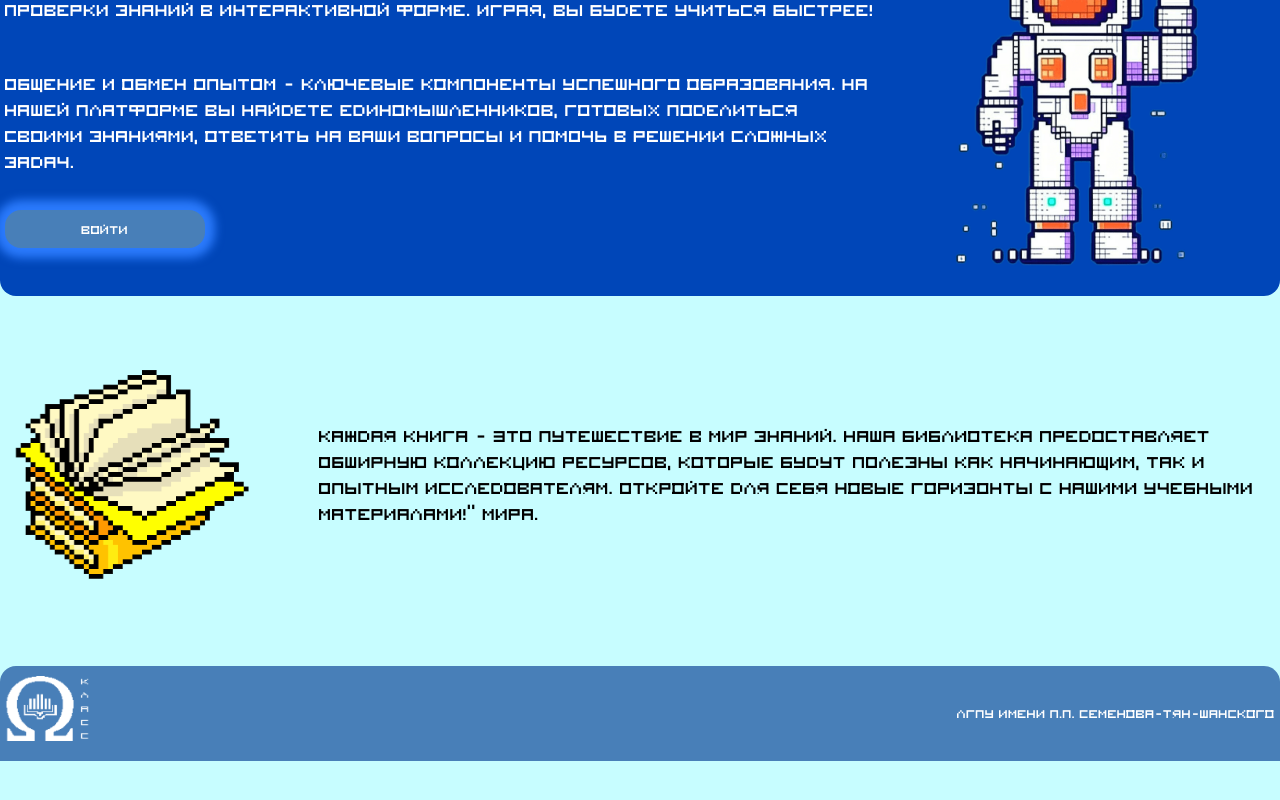
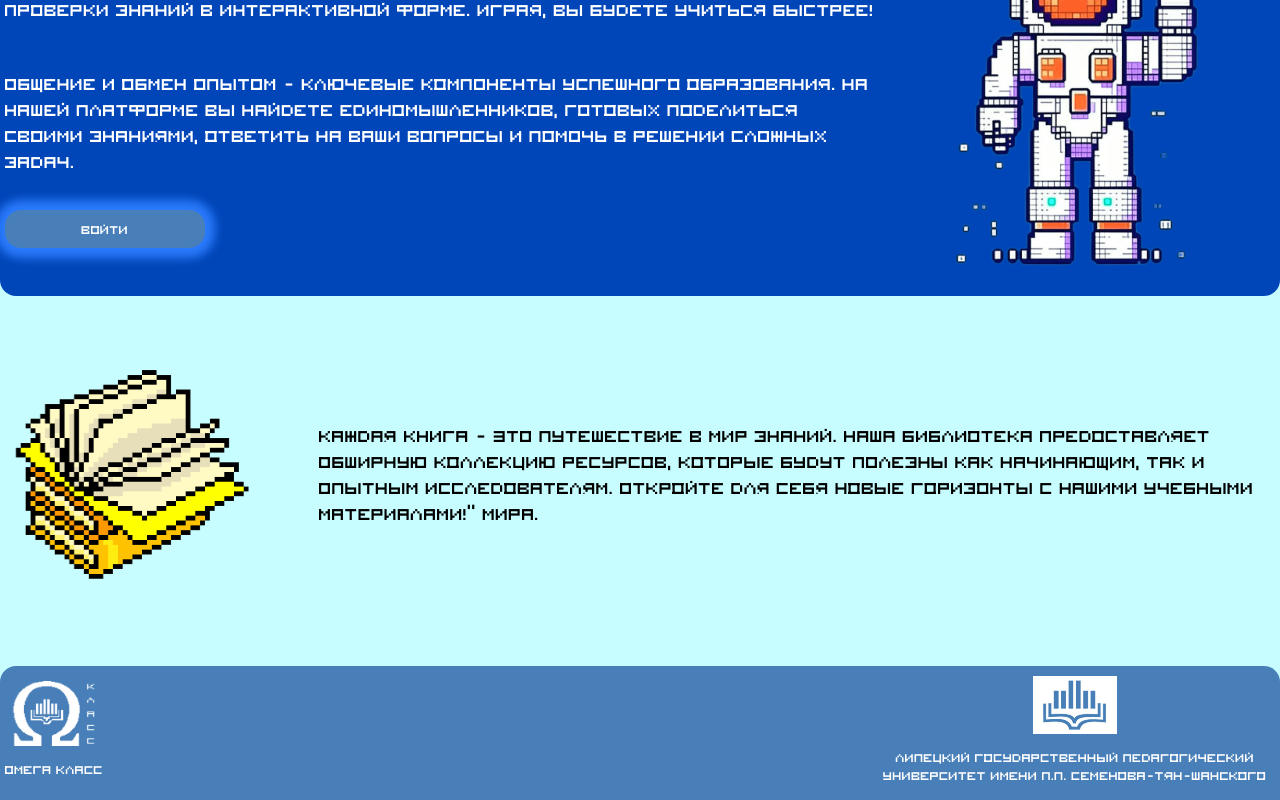
Before and after one commit to Scat55/EducationalPlatformForTheUniversity, a Vue app: page / in a window 1280 px wide. Shown: the part 1666-2466 px from the top of the page. Before the commit the page ends 2427 px from the top, so only its background shows below. Built offline with nearby package versions, Linux system fonts and the light colour scheme.

Commit message:
Изменил фоотер

```diff
--- a/src/components/Footer.vue
+++ b/src/components/Footer.vue
@@ -7,6 +7,7 @@
     <div class="container">
 
       <div class="footer__logo">
+        <div class="footer__logo-omega">
           <a href="#">
             <img
               src="../assets/images/Logo_px (2).png"
@@ -14,7 +15,19 @@
               class="footer__logo-img"
             >
           </a>
-        <p class="footer__logo-title">ЛГПУ имени П.П. Семенова-Тян-Шанского</p>
+          <p class="footer__omega-title">Омега класс</p>
+        </div>
+        <div class="footer__universitet">
+          <a href="#">
+            <img
+              src="../assets/images/logoUni.jpg"
+              alt="LogoUniversitet"
+              class="footer__logo-img"
+            >
+          </a>
+          <p class="footer__logo-title">Липецкий Государственный Педагогический Университет имени П.П.
+            Семенова-Тян-Шанского</p>
+        </div>
       </div>
     </div>
   </div>
@@ -30,6 +43,7 @@
   border-top-left-radius: 1rem;
   border-top-right-radius: 1rem;
   margin-top: 5rem;
+  padding-bottom: 1rem;
 
   &__logo {
     display: flex;
@@ -37,15 +51,36 @@
     justify-content: space-between;
     gap: 1rem;
 
+    &-omega {
+      display: flex;
+      flex-direction: column;
+      align-items: center;
+      gap: .625rem;
+    }
+
     &-img {
       width: 5.3rem;
       margin-top: .625rem;
-      margin-bottom: 1rem;
+
     }
 
     &-title {
       color: $whiteColor;
+      width: 25rem;
+      text-align: center;
+    }
+  }
 
+  &__universitet {
+    display: flex;
+    flex-direction: column;
+    align-items: center;
+    gap: .625rem;
+  }
+
+  &__omega {
+    &-title {
+      color: $whiteColor;
     }
   }
 }
```
Also changed, not shown: src/assets/images/logoUni.jpg (added). Lines whose indentation alone changed are shown as unchanged.
